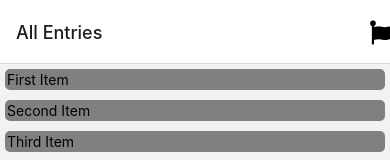
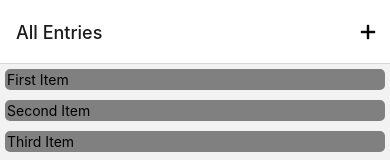
Before and after one commit to victorzwu/Assignment2, a React Native app: screen /Home in a window 390 px wide. Shown: the top 160 px of the page. Built offline with nearby package versions, Linux system fonts and the light colour scheme.

Commit message:
change navigation pressable icon and add padding

```diff
--- a/screens/Home.js
+++ b/screens/Home.js
@@ -5,7 +5,8 @@ import AllEntries from "./AllEntries";
 import OverLimitEntries from "./OverLimitEntries";
 import { useNavigation } from '@react-navigation/native';
 import AddAnEntry from "./AddAnEntry";
-import { FontAwesome } from '@expo/vector-icons';
+import { Entypo } from '@expo/vector-icons';
+
 
 
 const Tab = createBottomTabNavigator();
@@ -14,19 +15,18 @@ export default function Home() {
 
     const navigation = useNavigation();
   return (
-    <Tab.Navigator>
-      <Tab.Screen
-        options={() => {
+    <Tab.Navigator screenOptions={() => {
         return {
           headerRight: () => {
             return (
-                <Pressable onPress={() => navigation.navigate('Add')}>
-                  <FontAwesome name="font-awesome" size={24} color="black" />
+              <Pressable style = {{paddingRight: 10}}onPress={() => navigation.navigate('Add')}>
+                <Entypo name="plus" size={24} color="black" />
               </Pressable>
             );
           },
         };
-        }}
+      }}>
+      <Tab.Screen
         name="All Entries"
         component={AllEntries}
       />
```
Lines whose indentation alone changed are shown as unchanged.
